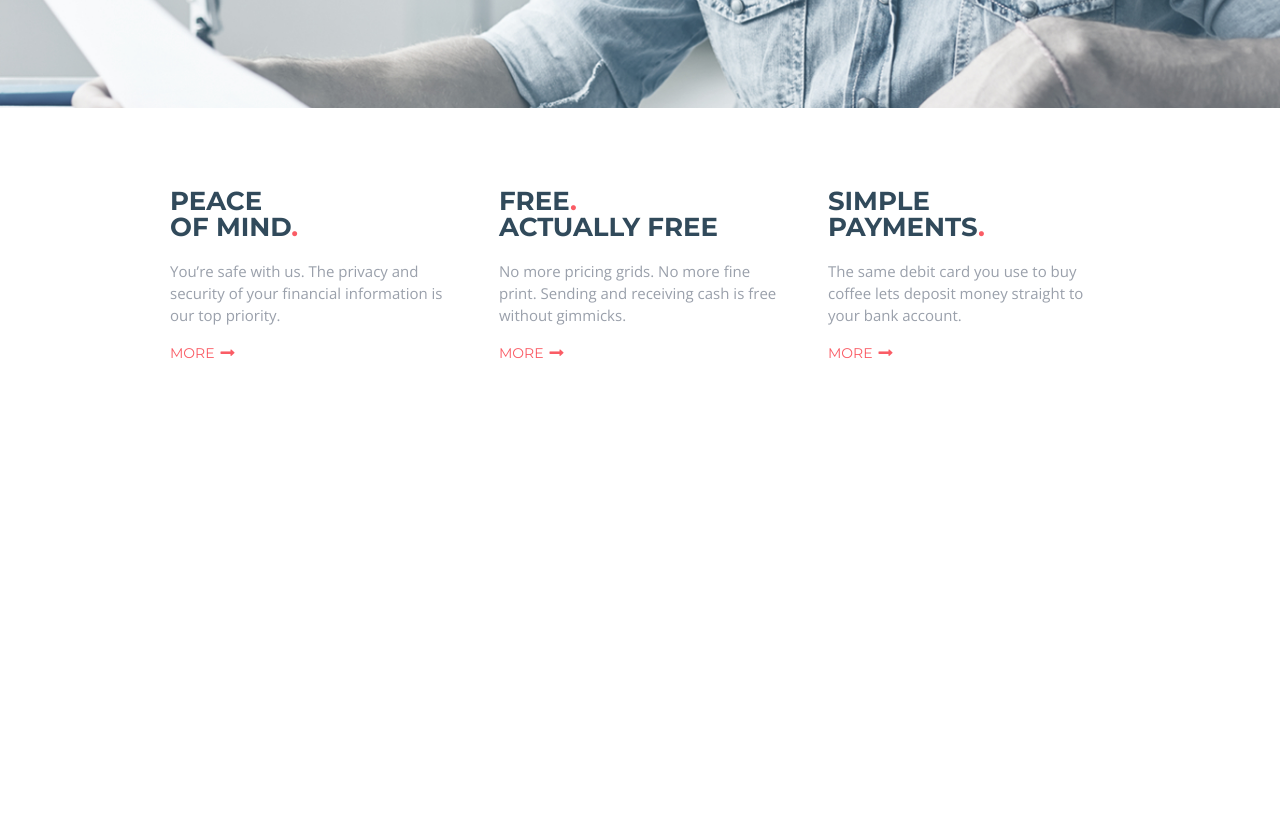
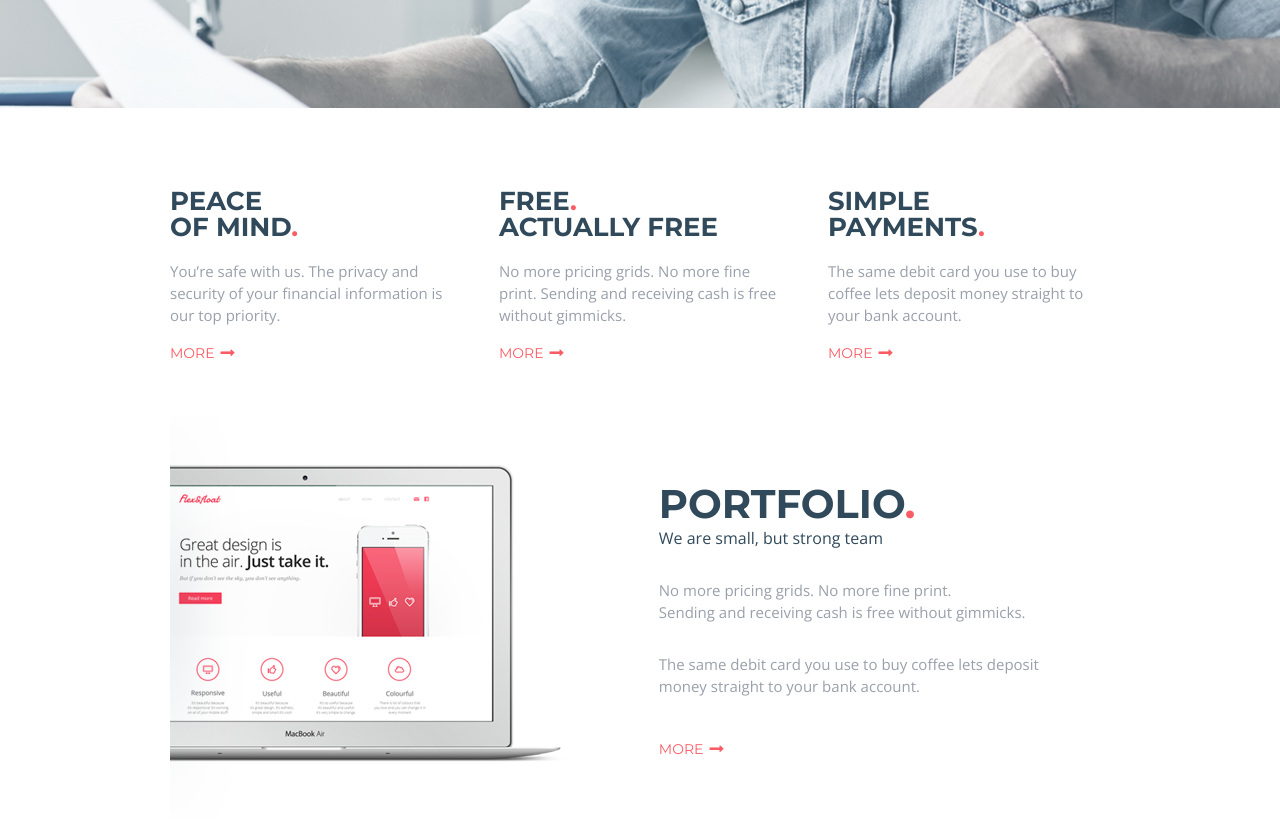
Before and after one commit to DenisTkachuk/portfolio, a plain HTML site: page freelancer/index.html in a window 1280 px wide. Shown: the part 692-1518 px from the top of the page. Before the commit the page ends 1057 px from the top, so only its background shows below. Drawn offline with nearby package versions, Linux system fonts and the light colour scheme.

Commit message:
portfolio and some fixes to setting

```diff
--- a/freelancer/css/_settings.scss
+++ b/freelancer/css/_settings.scss
@@ -83,6 +83,15 @@ h1 {
     text-transform: uppercase;
 }
 
+h2 {
+    font-family: $titleFontFamily;
+    font-size: 40px;
+    font-weight: 700;
+    line-height: 46px;
+    text-transform: uppercase;
+    margin: 0;
+}
+
 .btn {
     text-decoration: none;
     text-transform: uppercase;
@@ -102,6 +111,7 @@ h1 {
 
 a.more {
     color: $accentColor;
+    display: inline-block;
     font-size: 14px;
     font-family: $titleFontFamily;
     font-weight: 400;
--- a/freelancer/css/style.scss
+++ b/freelancer/css/style.scss
@@ -89,3 +89,30 @@
         }
     }
 }
+
+.portfolio {
+    margin-top: 50px;
+    .row {
+        @include flexbox;
+        justify-content: space-between;
+        align-items: center;
+        .col-1-2 {
+            width: 48%;
+            p {
+                color: $textColor;
+                margin: 30px 0;
+                @media all and (min-width: 980px){
+                    max-width: 90%;
+                }
+            }
+            p + a.more {
+                margin-top: 10px;
+            }
+            strong {
+                color: $accentColorSec;
+                font-weight: 400;
+                font-size: 16px;
+            }
+        }
+    }
+}
--- a/freelancer/index.html
+++ b/freelancer/index.html
@@ -23,8 +23,7 @@
             <p class="browserupgrade">You are using an <strong>outdated</strong> browser. Please <a href="http://browsehappy.com/">upgrade your browser</a> to improve your experience.</p>
         <![endif]-->
 
-        <!-- Add your site or application content here -->
-        <section class="top" style="background-image: url(img/hero-image.jpg);">
+        <div class="top" style="background-image: url(img/hero-image.jpg);">
             <div class="content-wrap">
                 <header>
                     <a href="#" class="logo">
@@ -49,9 +48,9 @@
                     <a href="#" class="btn btn-accent">read more</a>
                 </div>
             </div>
-        </section>
+        </div>
 
-        <section class="snippets">
+        <div class="snippets">
             <div class="content-wrap">
                 <ul>
                     <li>
@@ -71,7 +70,27 @@
                     </li>
                 </ul>
             </div>
-        </section>
+        </div>
+
+        <div class="portfolio">
+            <div class="content-wrap">
+                <!-- in this section need add slider for better -->
+                <div class="row">
+                    <div class="col-1-2">
+                        <img src="img/MacBook.png" alt="work">
+                    </div>
+                    <div class="col-1-2">
+                        <h2>portfolio<span class="accent">.</span></h2>
+                        <strong>We are small, but strong team</strong>
+                        <p>No more pricing grids. No more fine print.<br>Sending and receiving cash is free without
+                            gimmicks.</p>
+                        <p>The same debit card you use to buy coffee lets deposit money straight to your bank
+                            account.</p>
+                        <a href="#" class="more">more</a>
+                    </div>
+                </div>
+            </div>
+        </div>
 
         <footer>
 
```
Also changed, not shown: freelancer/css/style.css, 1 other file.
